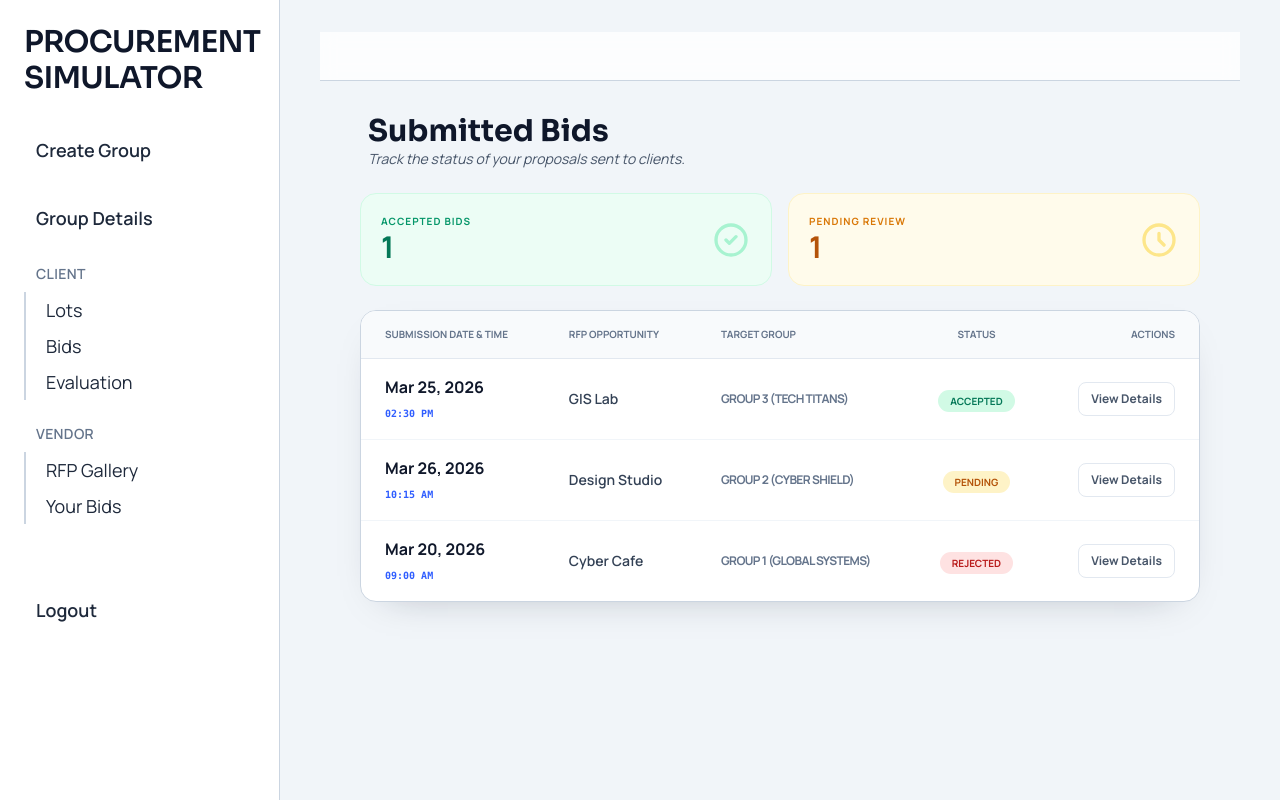
After one commit to COMP-3604-Project-Codex/Procurement-Simulator, a Flask app: page /student/vendor-bids in a window 1280 px wide. The commit adds this page. Run offline with Flask 3, Linux system fonts and the light colour scheme; some libraries are stand-ins or nearby versions.

Commit message:
completed vendor bid ui

```diff
--- a/App/templates/student/layout.html
+++ b/App/templates/student/layout.html
@@ -74,7 +74,9 @@
                 RFP Gallery
               </a>
 
-              <p class="py-1">Your Bids</p>
+              <a href="{{ url_for('student_views.submitted_bids_page') }}"
+                class="block py-1 hover:text-brand-500 transition-colors {% if active_page == 'vendor-bids' %}text-brand-600 font-bold{% endif %}">
+                Your Bids
             </div>
           </div>
 
--- /dev/null
+++ b/App/templates/student/vendor_bids.html
@@ -0,0 +1,83 @@
+{% extends "student/layout.html" %}
+{% block content %}
+    <div class="mx-auto max-w-6xl space-y-6">
+
+        <div class="px-2">
+            <h1 class="font-heading text-3xl font-bold text-slate-900">Submitted Bids</h1>
+            <p class="text-slate-600 italic text-sm">Track the status of your proposals sent to clients.</p>
+        </div>
+
+        <div class="grid grid-cols-1 md:grid-cols-2 gap-4">
+            <div class="p-5 bg-emerald-50 border border-emerald-100 rounded-2xl flex justify-between items-center">
+                <div>
+                    <p class="text-[10px] uppercase font-bold text-emerald-600 tracking-widest">Accepted Bids</p>
+                    <p class="text-3xl font-bold text-emerald-700">1</p>
+                </div>
+                <div class="text-emerald-200">
+                    <svg xmlns="http://www.w3.org/2000/svg" class="h-10 w-10" fill="none" viewBox="0 0 24 24" stroke="currentColor">
+                        <path stroke-linecap="round" stroke-linejoin="round" stroke-width="2" d="M9 12l2 2 4-4m6 2a9 9 0 11-18 0 9 9 0 0118 0z" />
+                    </svg>
+                </div>
+            </div>
+            <div class="p-5 bg-amber-50 border border-amber-100 rounded-2xl flex justify-between items-center">
+                <div>
+                    <p class="text-[10px] uppercase font-bold text-amber-600 tracking-widest">Pending Review</p>
+                    <p class="text-3xl font-bold text-amber-700">1</p>
+                </div>
+                <div class="text-amber-200">
+                    <svg xmlns="http://www.w3.org/2000/svg" class="h-10 w-10" fill="none" viewBox="0 0 24 24" stroke="currentColor">
+                        <path stroke-linecap="round" stroke-linejoin="round" stroke-width="2" d="M12 8v4l3 3m6-3a9 9 0 11-18 0 9 9 0 0118 0z" />
+                    </svg>
+                </div>
+            </div>
+        </div>
+
+        <div class="rounded-2xl border border-slate-300 bg-white shadow-panel overflow-hidden">
+            <table class="w-full text-left">
+                <thead class="bg-slate-50 border-b border-slate-200 text-[10px] uppercase font-bold text-slate-500">
+                    <tr>
+                        <th class="px-6 py-4">Submission Date & Time</th> <th class="px-6 py-4">RFP Opportunity</th>
+                        <th class="px-6 py-4">Target Group</th>
+                        <th class="px-6 py-4 text-center">Status</th>
+                        <th class="px-6 py-4 text-right">Actions</th>
+                    </tr>
+                </thead>
+                <tbody class="divide-y divide-slate-100">
+                    {% for bid in bids %}
+                    <tr class="hover:bg-slate-50 transition">
+                        <td class="px-6 py-4">
+                            <span class="block font-bold text-slate-900">
+                                {{ bid.submitted_at.strftime('%b %d, %Y') }}
+                            </span>
+                            <span class="text-[10px] text-brand-500 font-mono font-bold uppercase">
+                                {{ bid.submitted_at.strftime('%I:%M %p') }}
+                            </span>
+                        </td>
+                        <td class="px-6 py-4">
+                            <p class="text-sm font-semibold text-slate-700">{{ bid.rfp_title }}</p>
+                        </td>
+                        <td class="px-6 py-4">
+                            <p class="text-xs text-slate-500 uppercase font-bold tracking-tighter">{{ bid.target_group }}</p>
+                        </td>
+                        <td class="px-6 py-4 text-center">
+                            {% if bid.status == 'Accepted' %}
+                                <span class="px-3 py-1 rounded-full bg-emerald-100 text-emerald-700 text-[10px] font-bold uppercase">Accepted</span>
+                            {% elif bid.status == 'Rejected' %}
+                                <span class="px-3 py-1 rounded-full bg-red-100 text-red-700 text-[10px] font-bold uppercase">Rejected</span>
+                            {% else %}
+                                <span class="px-3 py-1 rounded-full bg-amber-100 text-amber-700 text-[10px] font-bold uppercase">Pending</span>
+                            {% endif %}
+                        </td>
+                        <td class="px-6 py-4 text-right">
+                            <button onclick="alert('Viewing bid details...')"
+                            class="inline-flex items-center gap-2 rounded-lg border border-slate-200 px-3 py-2 text-xs font-bold text-slate-600 hover:bg-slate-900 hover:text-white transition">
+                                View Details
+                            </button>
+                        </td>
+                    </tr>
+                    {% endfor %}
+                </tbody>
+            </table>
+        </div>
+    </div>
+{% endblock %}
--- a/App/views/student.py
+++ b/App/views/student.py
@@ -1,4 +1,6 @@
+
 from flask import Blueprint, flash, request, redirect, render_template, url_for
+from datetime import datetime
 
 
 student_views = Blueprint('student_views', __name__, template_folder='../templates')
@@ -283,3 +285,39 @@ def rfp_gallery_page():
         active_page='rfp-gallery',
         rfps=available_rfps
     )
+
+
+# Vendor-submitted bids
+@student_views.route('/student/vendor-bids', methods=['GET'])
+def submitted_bids_page():
+
+    # This data represents bids
+    submitted_bids = [
+        {
+            'bid_id': 'BID-901',
+            'rfp_title': 'GIS Lab',
+            'target_group': 'Group 3 (Tech Titans)',
+            'submitted_at': datetime(2026, 3, 25, 14, 30),
+            'status': 'Accepted',
+        },
+        {
+            'bid_id': 'BID-902',
+            'rfp_title': 'Design Studio',
+            'target_group': 'Group 2 (Cyber Shield)',
+            'submitted_at': datetime(2026, 3, 26, 10, 15),
+            'status': 'Pending',
+        },
+        {
+            'bid_id': 'BID-903',
+            'rfp_title': 'Cyber Cafe ',
+            'target_group': 'Group 1 (Global Systems)',
+            'submitted_at': datetime(2026, 3, 20, 9, 0),
+            'status': 'Rejected',
+        }
+    ]
+
+    return render_template(
+        'student/vendor_bids.html',
+        active_page='my-bids',
+        bids=submitted_bids
+    )
```
